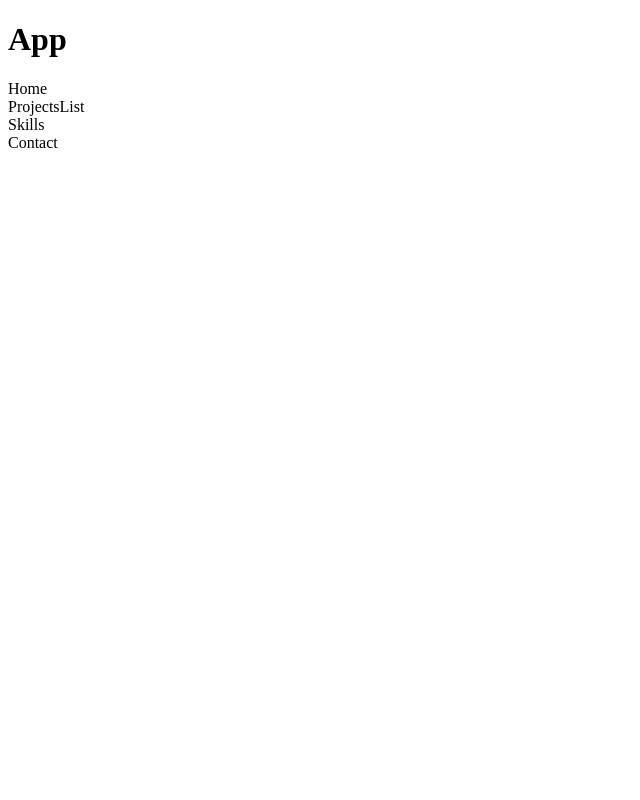
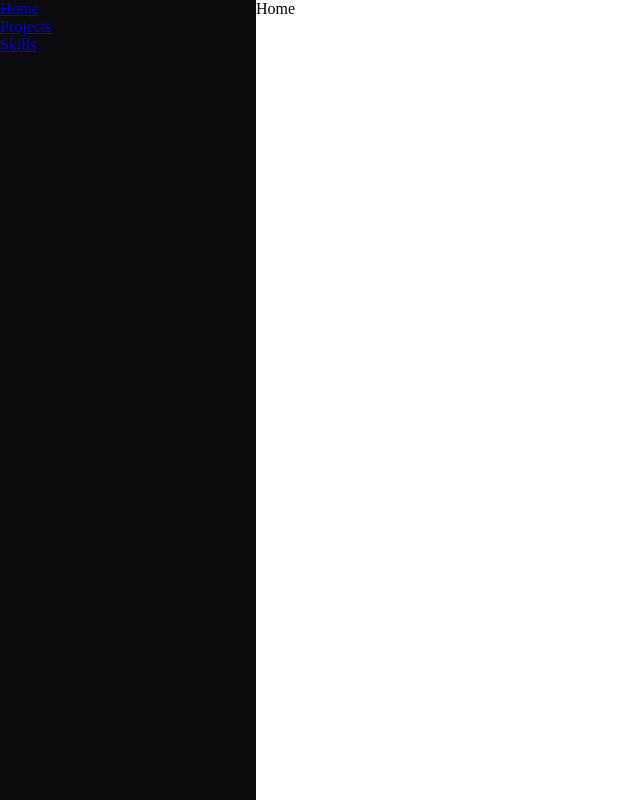
Before and after one commit to YSquid/portfolio2.0, a React (Create React App) app: page / in a window 1280 px wide. Shown: the whole page, without its empty margins (0-640 px from the left). Built offline with nearby package versions, Linux system fonts and the light colour scheme.

Commit message:
basic layout and routes done

```diff
--- a/src/app/App.css
+++ b/src/app/App.css
@@ -0,0 +1,7 @@
+.App{
+    background-color: --var(--light-main);
+    min-height: 100vh;
+    display: grid;
+    grid-template-columns: 2fr 8fr;
+    grid-template-areas: "Nav Main";
+}
--- a/src/app/App.js
+++ b/src/app/App.js
@@ -2,17 +2,19 @@ import "./App.css";
 import Home from "../components/home/Home";
 import ProjectsList from "../components/projects/projectsList/ProjectsList";
 import Skills from "../components/skills/Skills";
-import Contact from "../components/contact/Contact";
+import Nav from "../components/nav/Nav";
+import { Link, Route, Routes } from "react-router-dom";
 
 function App() {
   return (
-    <>
-      <h1>App</h1>
-      <Home />
-      <ProjectsList/>
-      <Skills />
-      <Contact />
-    </>
+    <div className="App">
+      <Nav/>
+      <Routes>
+        <Route path="/" element={<Home />}></Route>
+        <Route path="/projects" element={<ProjectsList />}></Route>
+        <Route path="/skills" element={<Skills />}></Route>
+      </Routes>
+    </div>
   );
 }
 
--- a/src/components/contact/Contact.js
+++ /dev/null
@@ -1,9 +0,0 @@
-import React from 'react'
-
-function Contact() {
-  return (
-    <div>Contact</div>
-  )
-}
-
-export default Contact
--- /dev/null
+++ b/src/components/nav/Nav.css
@@ -0,0 +1,3 @@
+.Nav {
+    background-color: var(--dark-backdrop);
+}
--- /dev/null
+++ b/src/components/nav/Nav.js
@@ -0,0 +1,23 @@
+import React from "react";
+import { Link } from "react-router-dom";
+import './Nav.css'
+
+function Nav() {
+  return (
+    <nav className="Nav">
+      <ul>
+        <li>
+          <Link to="/">Home</Link>
+        </li>
+        <li>
+          <Link to="/projects">Projects</Link>
+        </li>
+        <li>
+          <Link to="/skills">Skills</Link>
+        </li>
+      </ul>
+    </nav>
+  );
+}
+
+export default Nav;
--- a/src/index.css
+++ b/src/index.css
@@ -9,3 +9,8 @@
   --black-text: #000000;
 
 }
+
+* {
+  margin: 0;
+  padding: 0;
+}
--- a/src/index.js
+++ b/src/index.js
@@ -1,12 +1,14 @@
-import React from 'react';
-import ReactDOM from 'react-dom/client';
-import './index.css';
-import App from './app/App'
+import React from "react";
+import ReactDOM from "react-dom/client";
+import "./index.css";
+import App from "./app/App";
+import { BrowserRouter } from "react-router-dom";
 
-
-const root = ReactDOM.createRoot(document.getElementById('root'));
+const root = ReactDOM.createRoot(document.getElementById("root"));
 root.render(
   <React.StrictMode>
-    <App />
+    <BrowserRouter>
+      <App className='App'/>
+    </BrowserRouter>
   </React.StrictMode>
 );
```
Also changed, not shown: src/components/contact/Contact.css (deleted).
